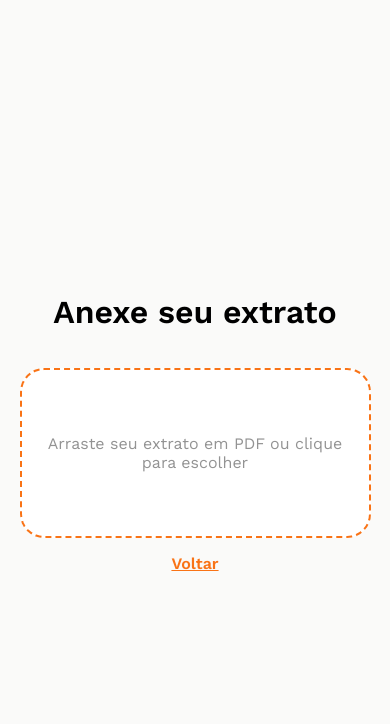
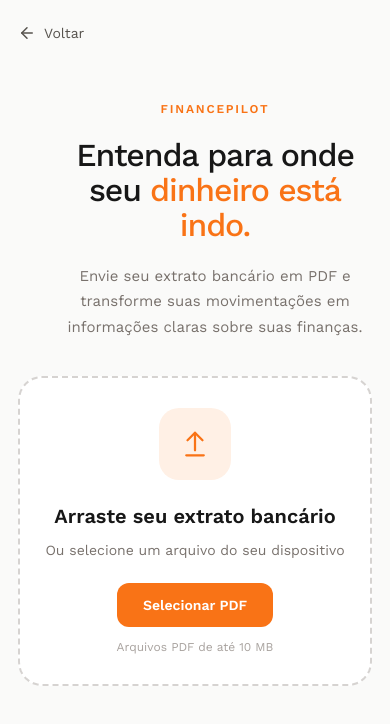
Before and after one commit to ronny-dvl/financepilot, a React (Vite) app in the folder frontend/: page /analisar in a window 390 px wide. Shown: the top 724 px of the page. Built offline with nearby package versions, Linux system fonts and the light colour scheme.

Commit message:
feat(analyze): create statement analysis page

```diff
--- /dev/null
+++ b/frontend/src/pages/Analisar.module.css
@@ -0,0 +1,122 @@
+
+.page {
+  min-height: 100vh;
+  background: #fafaf9;
+  padding: 40px 32px;
+}
+
+.container {
+  width: 100%;
+  max-width: 1400px;
+  margin: 0 auto;
+}
+
+.back {
+  display: inline-flex;
+  align-items: center;
+  gap: 8px;
+  color: #57534e;
+  text-decoration: none;
+  font-size: 14px;
+  transition: color 0.2s ease;
+}
+
+.back:hover {
+  color: #f97316;
+}
+
+.content {
+  display: grid;
+  grid-template-columns: minmax(0, 1.15fr) minmax(0, 1fr);
+  align-items: center;
+  gap: 32px;
+  min-height: calc(100vh - 140px);
+}
+
+.heading {
+  max-width: 580px;
+  padding-left: 40px;
+  text-align: left;
+}
+
+.eyebrow {
+  display: block;
+  margin-bottom: 22px;
+  color: #f97316;
+  font-size: 12px;
+  font-weight: 700;
+  letter-spacing: 0.15em;
+}
+
+.heading h1 {
+  margin: 0;
+  color: #171717;
+  font-size: clamp(36px, 3.5vw, 54px);
+  font-weight: 500;
+  line-height: 1.1;
+  letter-spacing: -0.035em;
+}
+
+.heading h1 span {
+  color: #f97316;
+}
+
+.heading p {
+  max-width: 500px;
+  margin: 24px 0 0;
+  color: #78716c;
+  font-size: 17px;
+  line-height: 1.7;
+}
+
+.uploadArea {
+  width: 100%;
+  min-width: 0;
+  padding-right: 40px;
+  box-sizing: border-box;
+}
+
+/* Tablet e mobile */
+@media (max-width: 900px) {
+  .content {
+    grid-template-columns: 1fr;
+    gap: 48px;
+    min-height: auto;
+    padding: 70px 0;
+  }
+
+  .heading {
+    max-width: 650px;
+    margin: 0 auto;
+    text-align: center;
+  }
+
+  .heading p {
+    margin: 20px auto 0;
+  }
+
+  .uploadArea {
+  max-width: 640px;
+  margin: 0 auto;
+  padding-right: 0;
+}
+}
+
+@media (max-width: 600px) {
+  .page {
+    padding: 24px 18px;
+  }
+
+  .content {
+    padding: 56px 0;
+    gap: 36px;
+  }
+
+  .heading h1 {
+    font-size: clamp(32px, 8vw, 42px);
+  }
+
+  .heading p {
+    font-size: 15px;
+  }
+}
--- a/frontend/src/pages/Analisar.tsx
+++ b/frontend/src/pages/Analisar.tsx
@@ -1,32 +1,41 @@
-import { useState } from "react";
-import { useDropzone } from "react-dropzone";
+
 import { Link } from "react-router-dom";
-import styles from "./Pages.module.css";
+import { ArrowLeft } from "lucide-react";
+import PdfUpload from "../components/PdfUpload/PdfUpload";
+import styles from "./Analisar.module.css";
 
 export default function Analisar() {
-  const [arquivo, setArquivo] = useState<File | null>(null);
+  return (
+    <main className={styles.page}>
+      <div className={styles.container}>
+        <Link to="/" className={styles.back}>
+          <ArrowLeft size={18} />
+          Voltar
+        </Link>
 
-  const { getRootProps, getInputProps, isDragActive } = useDropzone({
-    accept: { "application/pdf": [".pdf"] },
-    maxFiles: 1,
-    onDrop: (files) => {
-      setArquivo(files[0] ?? null);
-      // TODO: enviar para o backend: POST /api/extrato (multipart/form-data)
-    },
-  });
+        <div className={styles.content}>
+          <div className={styles.heading}>
+            <span className={styles.eyebrow}>
+              FINANCEPILOT
+            </span>
 
-  return (
-    <main className={styles.center}>
-      <h1>Anexe seu extrato</h1>
-      <div {...getRootProps()} className={`${styles.dropzone} ${isDragActive ? styles.active : ""}`}>
-        <input {...getInputProps()} />
-        {arquivo
-          ? `Arquivo selecionado: ${arquivo.name}`
-          : isDragActive
-          ? "Solte o PDF aqui"
-          : "Arraste seu extrato em PDF ou clique para escolher"}
+            <h1>
+              Entenda para onde seu{" "}
+              <span>dinheiro está indo.</span>
+            </h1>
+
+            <p>
+              Envie seu extrato bancário em PDF e
+              transforme suas movimentações em
+              informações claras sobre suas finanças.
+            </p>
+          </div>
+
+          <div className={styles.uploadArea}>
+            <PdfUpload />
+          </div>
+        </div>
       </div>
-      <Link to="/" className={styles.link}>Voltar</Link>
     </main>
   );
 }
```
